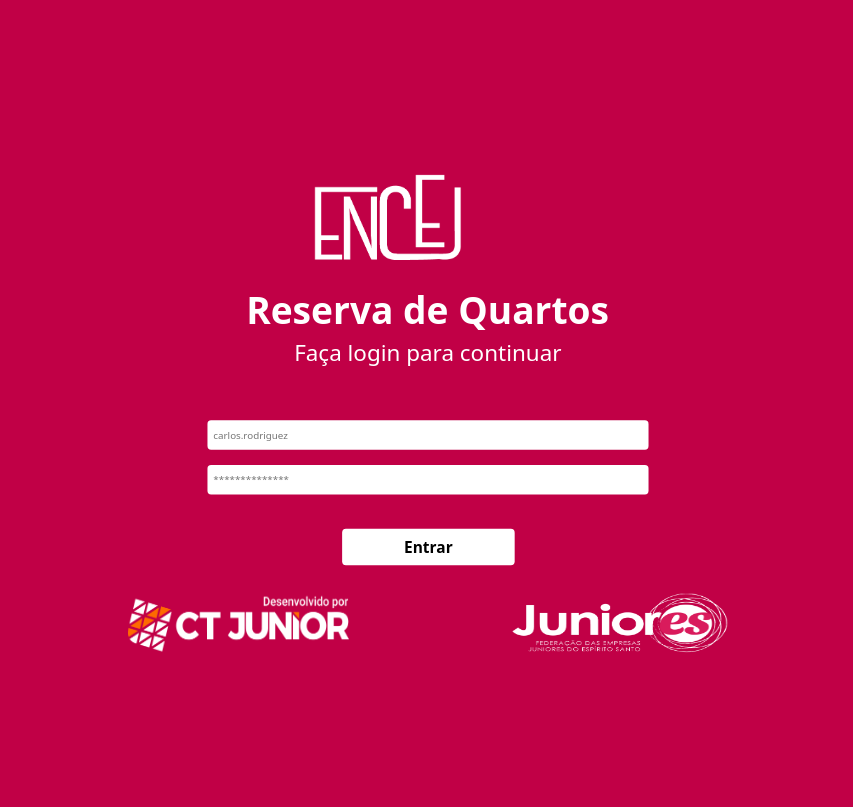
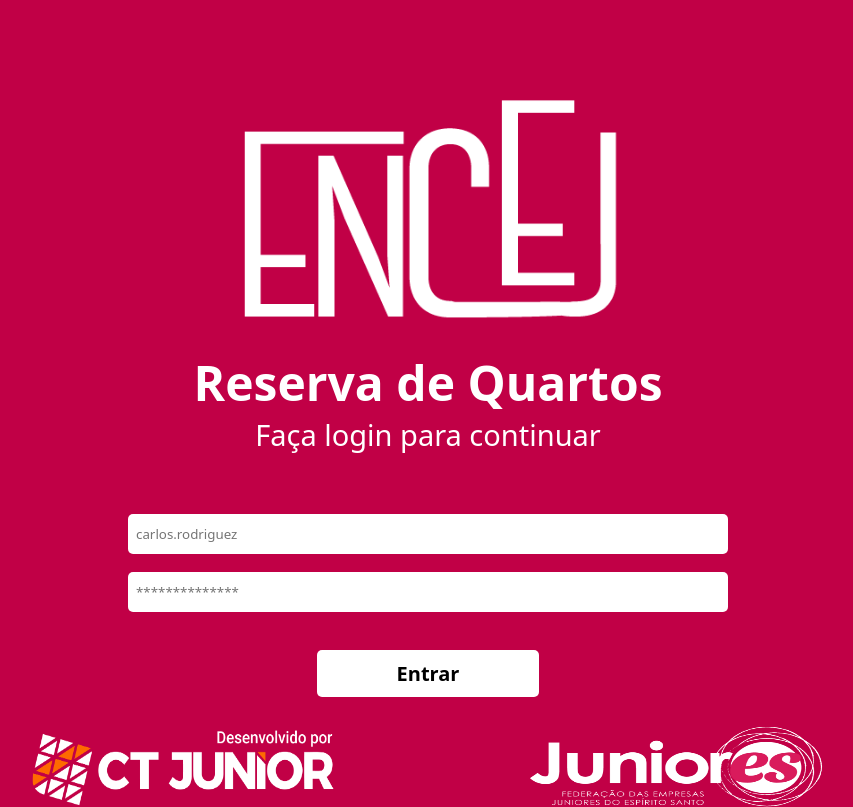
Before and after one commit to Campos1911/Sistema-ENCEJ, a React (Create React App) app: page / in a window 1280 px wide. Shown: the whole page, without its empty margins (212-1065 px from the left). Built offline with nearby package versions, Linux system fonts and the light colour scheme.

Commit message:
Correção de bugs relacionados ao router (mesmos classNames bugam)

```diff
--- a/src/Routes.tsx
+++ b/src/Routes.tsx
@@ -2,6 +2,7 @@ import React from "react";
 import { BrowserRouter as Router, Route, Routes } from "react-router-dom";
 import Home from "./pages/Inicio/inicio";
 import SelecQuarto from "./pages/SelecionarQuarto/selecQuarto";
+import Cadastro from "./pages/Cadastro/cadastro";
 
 export default function AppRoutes() {
     return (
@@ -9,6 +10,7 @@ export default function AppRoutes() {
             <Routes>
                 <Route path="/" element={<Home />}></Route>
                 <Route path="/selecionar-quarto" element={<SelecQuarto />}></Route>
+                <Route path="/cadastro" element={<Cadastro />}></Route>
             </Routes>
         </Router>
     )
--- a/src/components/Header/headerUser.tsx
+++ b/src/components/Header/headerUser.tsx
@@ -1,5 +1,5 @@
 import React from "react";
-import Encej from "../../images/Logo/Logo.jpg";
+import EncejPdd from "../../images/Logo padding/Logo - padding.jpg";
 import "./style.css"
 
 
@@ -17,7 +17,7 @@ export default function Header({username, empresaJ}:{username:string, empresaJ:s
         </div>
 
         <div className="box-logo">
-            <img className="logoEncej" src={Encej} alt="Logo Encej" />
+            <img className="logoEncejHeader" src={EncejPdd} alt="Logo Encej" />
         </div>
 
     </header>
--- a/src/components/Header/style.css
+++ b/src/components/Header/style.css
@@ -27,7 +27,7 @@
     font-weight: 600;
 }
 
-.logoEncej {
+.logoEncejHeader {
     height: 120px;
     margin-right: 100px;
     margin-top: 30px;
--- a/src/pages/Cadastro/cadastro.css
+++ b/src/pages/Cadastro/cadastro.css
@@ -1,7 +1,3 @@
-* {
-    transform: scale(0.952);
-}
-
 .centralizarPg {
     height: 100vh;
     display: flex;
@@ -11,9 +7,8 @@
     align-items: center;
 }
 
-.logoEncej {
-    margin-bottom: 20px;
-    transform: scale(0.9);
+.logoEncejCadastro {
+    margin-top: 200px;
 }
 
 .boxInputs {
--- a/src/pages/Cadastro/cadastro.tsx
+++ b/src/pages/Cadastro/cadastro.tsx
@@ -1,6 +1,6 @@
 import React from "react";
 import Logo from "../../images/Logo/Logo.jpg";
-import "./style.css"
+import "./cadastro.css"
 import Input from "../../components/Input/input";
 import Button from "../../components/Button/button";
 import Footer from "../../components/Footer/footer";
@@ -10,7 +10,7 @@ export default function Cadastro() {
         <>
             {/**DIV PARA CENTRALIZAR ELEMENTOS NO MEIO DA PÁGINA**/}
             <div className="centralizarPg">
-                <img className='logoEncej' src={Logo} alt="logoEncej" />
+                <img className='logoEncejCadastro' src={Logo} alt="logoEncej" />
 
                     <h1>Registro de Participante</h1>
                     <p>Insira seus dados para prosseguir</p>
@@ -22,13 +22,6 @@ export default function Cadastro() {
                         <Input type="password" placeh="Confirme sua senha" classname="password"/>
                     </form>
 
-                    {/**SELECT COM OS NOMES DAS EJ'S CADASTRADAS**/}
-                    <select className="selecEJ">
-                        <option value="ej1" selected>CT Junior</option>
-                        <option value="ej2">Ej2</option>
-                        <option value="ej3">Ej3</option>
-                    </select>
-
                     <Button insideText="Registrar" classname="bttnCadastro" />
 
                     <Footer />
--- a/src/pages/Inicio/inicio.css
+++ b/src/pages/Inicio/inicio.css
@@ -1,7 +1,3 @@
-* {
-    transform: scale(0.95);
-}
-
 h2 {
     text-align: center;
     font-size: 48px;
@@ -24,8 +20,11 @@ p {
 }
 
 .logoEncej {
+    margin-top: 100px;
     margin-bottom: 20px;
+    width: 400px;
 }
+
 
 .inputs-section{
     display: flex;
--- a/src/pages/Inicio/inicio.tsx
+++ b/src/pages/Inicio/inicio.tsx
@@ -4,7 +4,7 @@ import './inicio.css'
 /**IMPORT DAS IMAGENS**/
 import CTJLogo from '../../images/Organizadores/ctj.jpg'
 import JunioresLogo from '../../images/Organizadores/juniores.jpg'
-import Logo from '../../../src/images/Logo/Logo.jpg'
+import Encej from '../../../src/images/Logo/Logo.jpg'
 
 /**IMPORT DOS COMPONENTES**/
 import Input from '../../components/Input/input'
@@ -17,7 +17,7 @@ export default function Home() {
       <>
       <div className="centralizar-pg">
 
-        <img className='logoEncej' src={Logo} alt="logoEncej" />
+        <img className='logoEncej' src={Encej} alt="logoEncej" />
 
         <h2>Reserva de Quartos</h2>
 
```
Also changed, not shown: src/images/Logo padding/Logo - padding.jpg (added).
